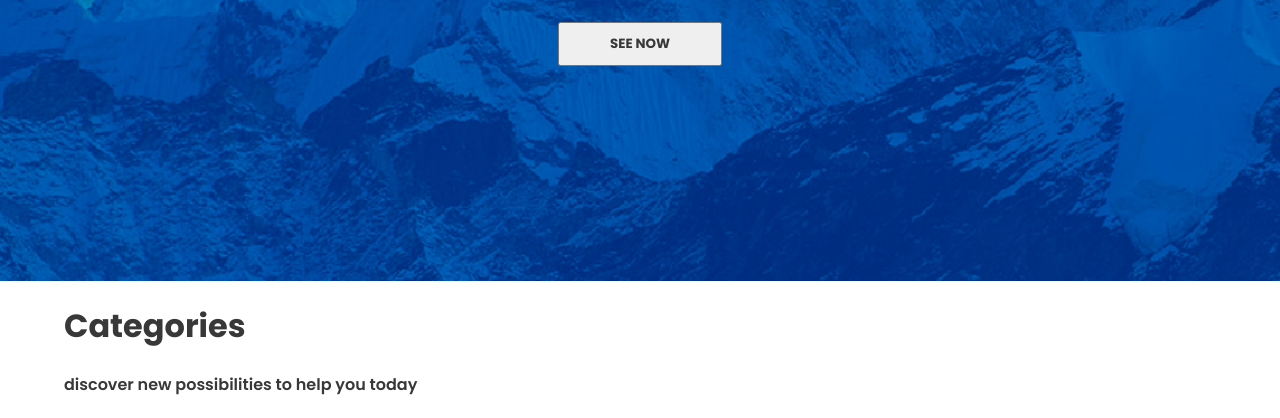
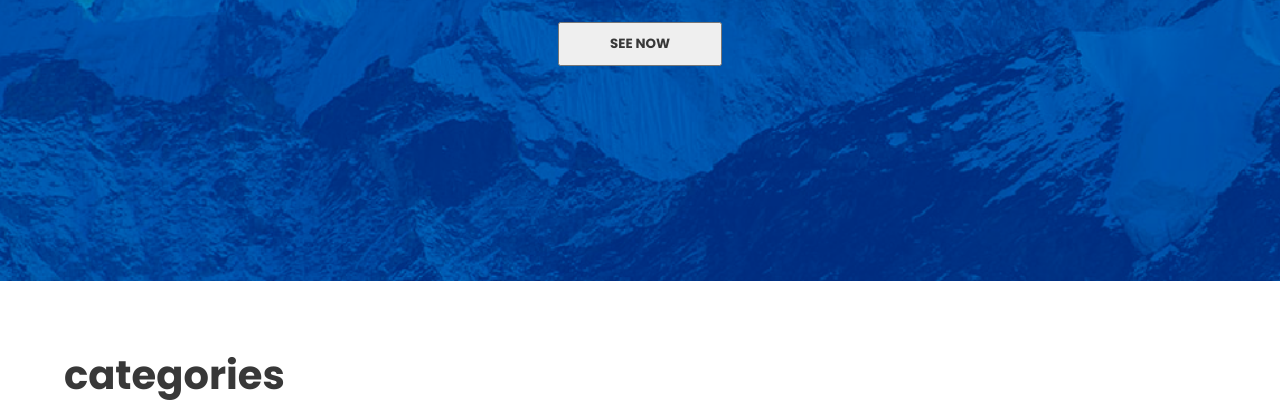
Before and after one commit to RafaAndradee/teste-codeby2, a plain HTML site: page index.html in a window 1280 px wide. Shown: the part 519-937 px from the top of the page. Drawn offline with Linux system fonts and the light colour scheme.

Commit message:
revisado

```diff
--- a/assets/app.css
+++ b/assets/app.css
@@ -102,8 +102,15 @@ li > img {
     z-index: 10;
 }
 
-.titleGraph p{
+.titleGraph h1 {
+    font-size: 40px;
+    margin-top: 5vmax;
+    text-transform: lowercase;
+}
+
+.titleGraph p {
     font-weight: 600;
+    font-size: 21px;
 }
 
 .bar-graph .year {
```
